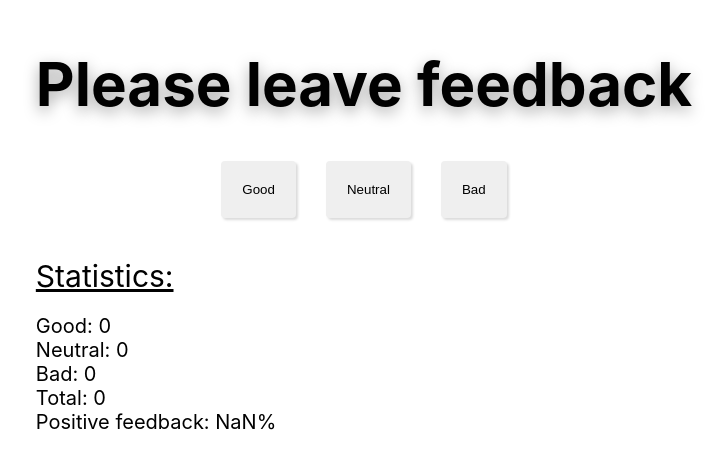
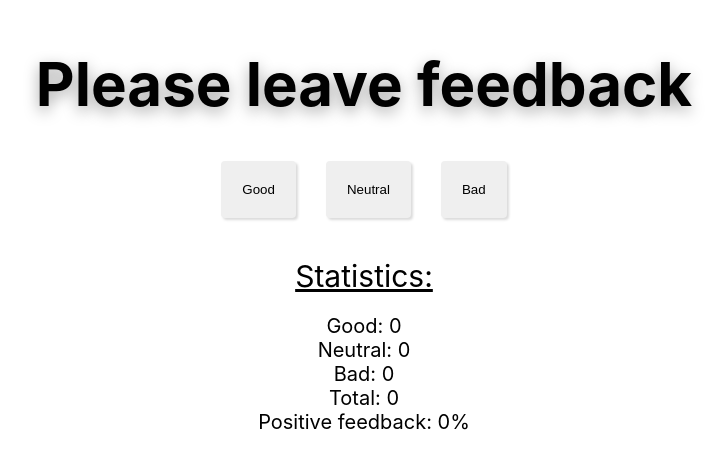
Before and after one commit to MaksimPavlyuchenko/goit-react-hw-02-feedback, a React (Create React App) app: page / in a window 1280 px wide. Shown: the part 159-628 px from the top of the page, without its empty margins (276-1000 px from the left). Built offline with nearby package versions, Linux system fonts and the light colour scheme.

Commit message:
task-one-three

```diff
--- a/jsconfig.json
+++ /dev/null
@@ -1,6 +0,0 @@
-{
-  "compilerOptions": {
-    "baseUrl": "src"
-  },
-  "include": ["src"]
-}
--- a/src/components/App.jsx
+++ b/src/components/App.jsx
@@ -1,18 +1,80 @@
-import Feedback from "./Feedback/Feedback";
+import { Component } from "react";
+import {
+  Header,
+  ButtonBox,
+  Button,
+  CountItem,
+  Statistic,
+} from './App.styled';
 
-export const App = () => {
-  return (
+
+
+class App extends Component  {
+  state = {
+    good: 0,
+    neutral: 0,
+    bad: 0,
+  };
+
+  handleClick = e => {
+    this.setState(prevState => {
+      return { [e.target.name]: prevState[e.target.name] + 1 };
+    });
+  };
+  countTotalFeedback = () => {
+    const TotalCount = Object.values(this.state).reduce((total, number) => {
+      return total + number;
+    }, 0);
+    return TotalCount;
+  };
+  countPositiveFeedbackPercentage = () => {
+    const PositivePercents = (
+      (this.state.good / this.countTotalFeedback()) *
+      100
+    ).toFixed(0);
+
+    return PositivePercents;
+  };
+  render (){
+    return(
     <div
       style={{
         height: '100vh',
         display: 'flex',
+        flexDirection:'column',
         justifyContent: 'center',
         alignItems: 'center',
         fontSize: 40,
         color: '#010101'
       }}
     >
-      <Feedback/>
+
+        <Header>Please leave feedback</Header>
+        <ButtonBox>
+          <Button type="button" onClick={this.handleClick} name="good">
+            Good
+          </Button>
+          <Button type="button" onClick={this.handleClick} name="neutral">
+            Neutral
+          </Button>
+          <Button type="button" onClick={this.handleClick} name="bad">
+            Bad
+          </Button>
+        </ButtonBox>
+        <Statistic>Statistics:</Statistic>
+        <CountItem>Good: {this.state.good}</CountItem>
+        <CountItem>Neutral: {this.state.neutral}</CountItem>
+        <CountItem>Bad: {this.state.bad}</CountItem>
+        <CountItem>Total: {this.countTotalFeedback()}</CountItem>
+        <CountItem>
+          Positive feedback:{' '}
+          {this.countPositiveFeedbackPercentage() === 'NaN'
+            ? '0'
+            : this.countPositiveFeedbackPercentage()}
+          %
+        </CountItem>
+
     </div>
-  );
-};
+  )
+}};
+export default App;
--- a/src/components/Feedback/Feedback.jsx
+++ /dev/null
@@ -1,64 +0,0 @@
-import { Component } from 'react';
-import {
-  Header,
-  ButtonBox,
-  Button,
-  CountItem,
-  Statistic,
-} from './Feedback.styled';
-
-class Feedback extends Component {
-  state = {
-    good: 0,
-    neutral: 0,
-    bad: 0,
-  };
-
-  handleClick = e => {
-    this.setState(prevState => {
-      return { [e.target.name]: prevState[e.target.name] + 1 };
-    });
-  };
-  countTotalFeedback = () => {
-    const TotalCount = Object.values(this.state).reduce((total, number) => {
-      return total + number;
-    }, 0);
-    return TotalCount;
-  };
-  countPositiveFeedbackPercentage = () => {
-    const PositivePercents = (
-      (this.state.good / this.countTotalFeedback()) *
-      100
-    ).toFixed(0);
-
-    return PositivePercents;
-  };
-
-  render() {
-    return (
-      <div>
-        <Header>Please leave feedback</Header>
-        <ButtonBox>
-          <Button type="button" onClick={this.handleClick} name="good">
-            Good
-          </Button>
-          <Button type="button" onClick={this.handleClick} name="neutral">
-            Neutral
-          </Button>
-          <Button type="button" onClick={this.handleClick} name="bad">
-            Bad
-          </Button>
-        </ButtonBox>
-        <Statistic>Statistics:</Statistic>
-        <CountItem>Good: {this.state.good}</CountItem>
-        <CountItem>Neutral: {this.state.neutral}</CountItem>
-        <CountItem>Bad: {this.state.bad}</CountItem>
-        <CountItem>Total: {this.countTotalFeedback()}</CountItem>
-        <CountItem>
-          Positive feedback: {this.countPositiveFeedbackPercentage()}%
-        </CountItem>
-      </div>
-    );
-  }
-}
-export default Feedback;
--- a/src/index.js
+++ b/src/index.js
@@ -1,6 +1,6 @@
 import React from 'react';
 import ReactDOM from 'react-dom/client';
-import { App } from 'components/App';
+import App from './components/App';
 import './index.css';
 
 ReactDOM.createRoot(document.getElementById('root')).render(
```
Also changed, not shown: src/components/App.styled.js (renamed from src/components/Feedback/Feedback.styled.js), src/components/Button/Button.jsx (added).
